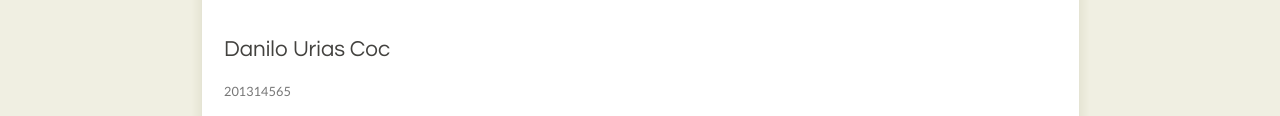
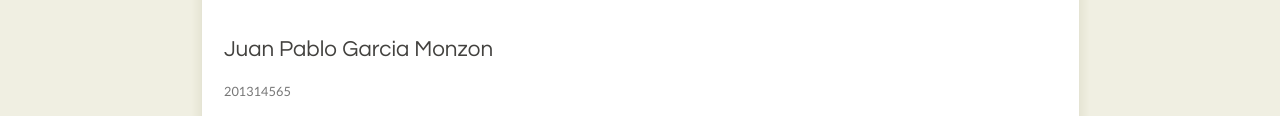
Before and after one commit to JuanPabloGarciaMonzon/Practica1_SA, a website: page index.html in a window 1280 px wide. Shown: the part 253-369 px from the top of the page. Drawn offline with Linux system fonts and the light colour scheme.

Commit message:
PruebaFinal

```diff
--- a/index.html
+++ b/index.html
@@ -31,7 +31,7 @@
     </div>
     <div id="site_content">
       <div id="content">
-        <h1>Danilo Urias Coc</h1>
+        <h1>Juan Pablo Garcia Monzon</h1>
         <p>201314565</p>
         <p>d14urias@gmail.com</p>
         <p>prueba con error</p>
```
